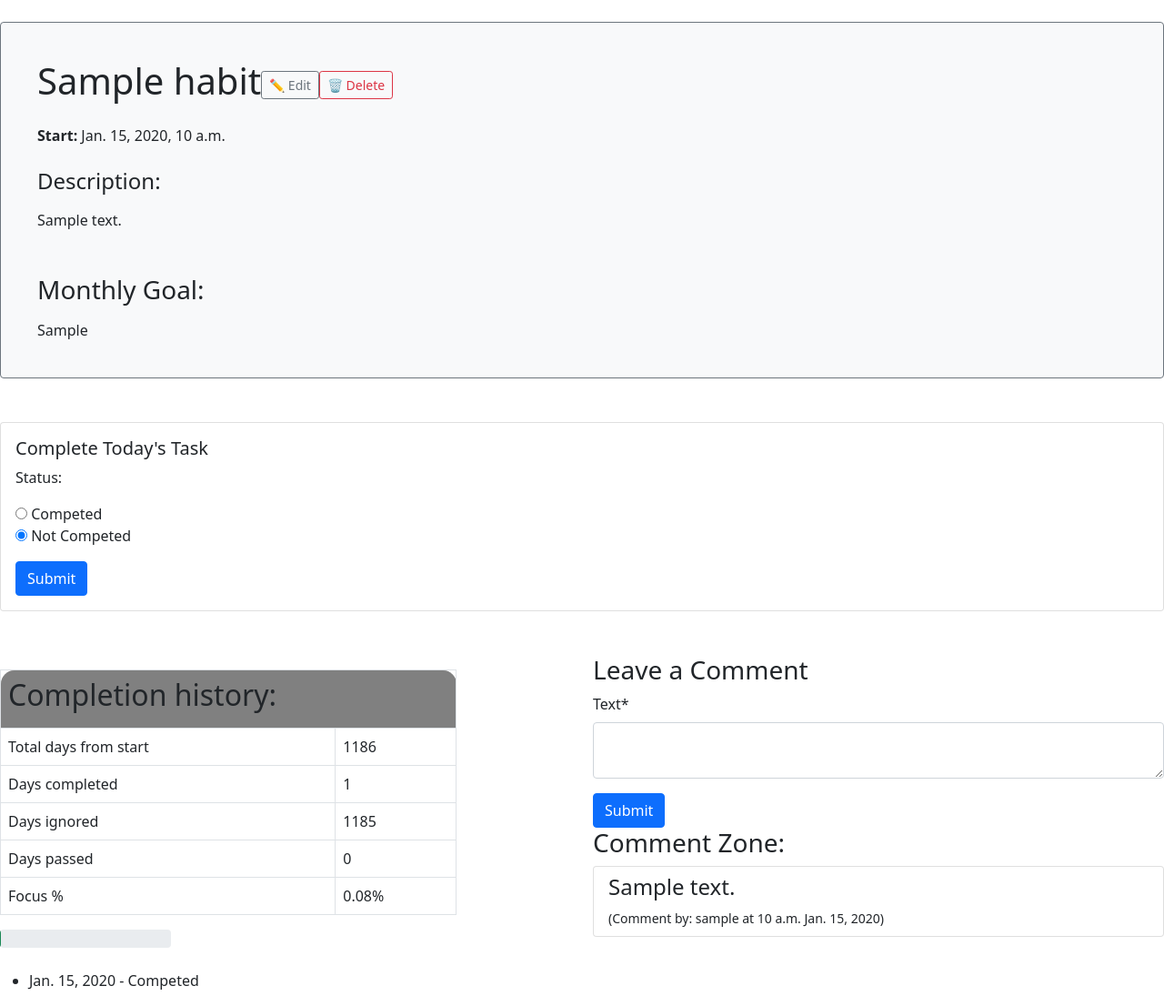
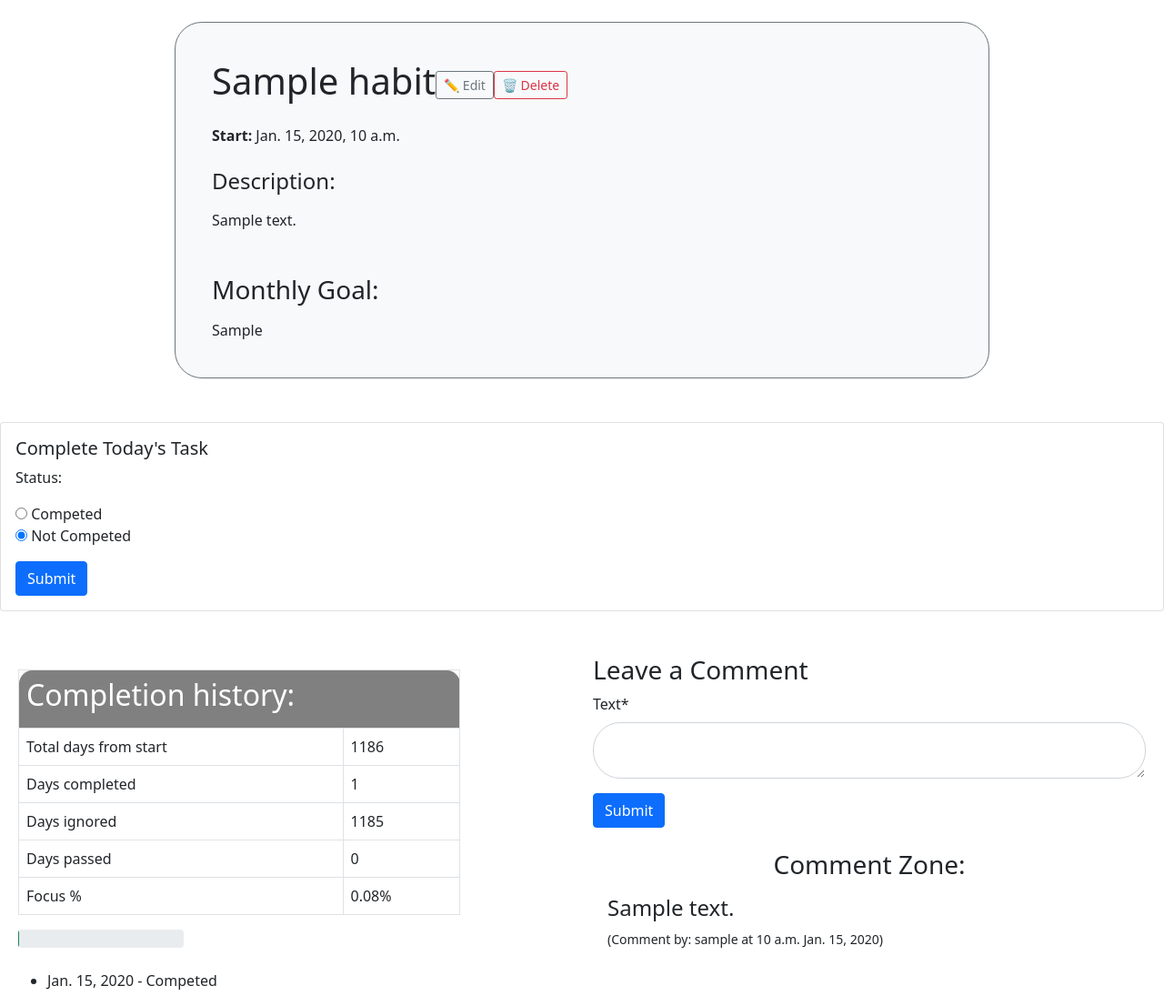
Before and after one commit to Oleksiy-Liubchenko/habits-and-goals-service, a Django app: page /habits/1/ in a window 1280 px wide. Shown: the part 56-1162 px from the top of the page at 91% size. Run offline with Django 4.2, Linux system fonts and the light colour scheme; a user stored in the database is signed in; tables that the repository leaves empty hold one stand-in row (values such as "Sample post"); some libraries are stand-ins or nearby versions.

Commit message:
Update index.html design
add left/right margin habit_detail.page & update form border radius & habit card align center

```diff
--- a/static/css/styles.css
+++ b/static/css/styles.css
@@ -54,3 +54,12 @@ text-align: left;
   background-color: grey;
   font-weight: bold;
 }
+
+.habit-statistic {
+  margin-left: 20px;
+  margin-right: 20px;
+}
+
+.commentary-form {
+  border-radius: 30px;
+}
--- a/templates/habit/habit_detail.html
+++ b/templates/habit/habit_detail.html
@@ -3,7 +3,7 @@
 
 {% block content %}
 
-<div class="card bg-light p-4 border border-secondary">
+<div class="card bg-light p-4 border border-secondary" style="width: 70%; margin: 0 auto; border-radius: 30px">
   <div class="card-body">
     <div class="d-flex align-items-center mb-3">
       <h1 class="mr-3">{{ habit.name }}</h1>
@@ -40,14 +40,18 @@
 </div>
 {% endif %}
   <br><br>
+
+  <div class="habit-statistic">
   <div class="row">
   <div class="col-md-6">
     {% if habit.habit_completions.all %}
       <div class="mt-3">
         <table class="table table-bordered" style="width: 80%;">
-          <thead class="thead-dark" style="background-color: #C0C0C0;">
+          <thead class="thead-dark text-white" style="background-color: #C0C0C0;">
             <tr>
-              <th colspan="2"><h2>Completion history:</h2></th>
+              <th colspan="2">
+                <h2>Completion history:</h2>
+              </th>
             </tr>
           </thead>
           <tbody>
@@ -106,9 +110,11 @@
           </div>
           <button type="submit" class="btn btn-primary">Submit</button>
         </form>
-
+        <br>
+      <div style="text-align: center">
         <h3>Comment Zone:</h3>
-        <ul class="list-group">
+      </div>
+        <ul class="list-group list-group-flush">
             {% for comment in habit_commentaries %}
                 <li class="list-group-item">
                     <h4>{{ comment.text }}</h4>
@@ -120,23 +126,5 @@
         </ul>
   </div>
   </div>
+  </div>
  {% endblock %}
-{#  <form method="POST" action="{% url 'tracker:habit-commentary-create' pk=habit.pk %}" >#}
-{#    {% csrf_token %}#}
-{#    {{ commentary_form|crispy }}#}
-{#    <button type="submit" class="btn btn-primary">Submit</button>#}
-{#  </form>#}
-{#  <br>#}
-{#  <br>#}
-{#      Comment zone:#}
-{#    <ul>#}
-{#    {% for comment in habit_commentaries %}#}
-{#      <li>#}
-{#        <h2>{{ comment.text }}</h2>#}
-{#        (Comment by: {{ comment.user }} at {{ comment.created_at.time }} {{ comment.created_at.date }})#}
-{#      </li>#}
-{#    {% empty %}#}
-{#      <p>No comments yet.</p>#}
-{#    {% endfor %}#}
-{#  </ul>#}
-{#{% endblock %}#}
--- a/tracker/forms.py
+++ b/tracker/forms.py
@@ -41,7 +41,7 @@ class GoalCommentaryForm(forms.ModelForm):
         model = Commentary
         fields = ["text"]
         widgets = {
-            'text': forms.Textarea(attrs={'cols': 40, 'rows': 2}),
+            'text': forms.Textarea(attrs={'cols': 40, 'rows': 2, 'class': 'commentary-form'}),
         }
 
 
@@ -69,7 +69,7 @@ class HabitCommentaryForm(forms.ModelForm):
         model = Commentary
         fields = ["text"]
         widgets = {
-            'text': forms.Textarea(attrs={'cols': 40, 'rows': 2}),
+            'text': forms.Textarea(attrs={'cols': 40, 'rows': 2, 'class': 'commentary-form'}),
         }
 
 
```
Lines whose indentation alone changed are shown as unchanged.
